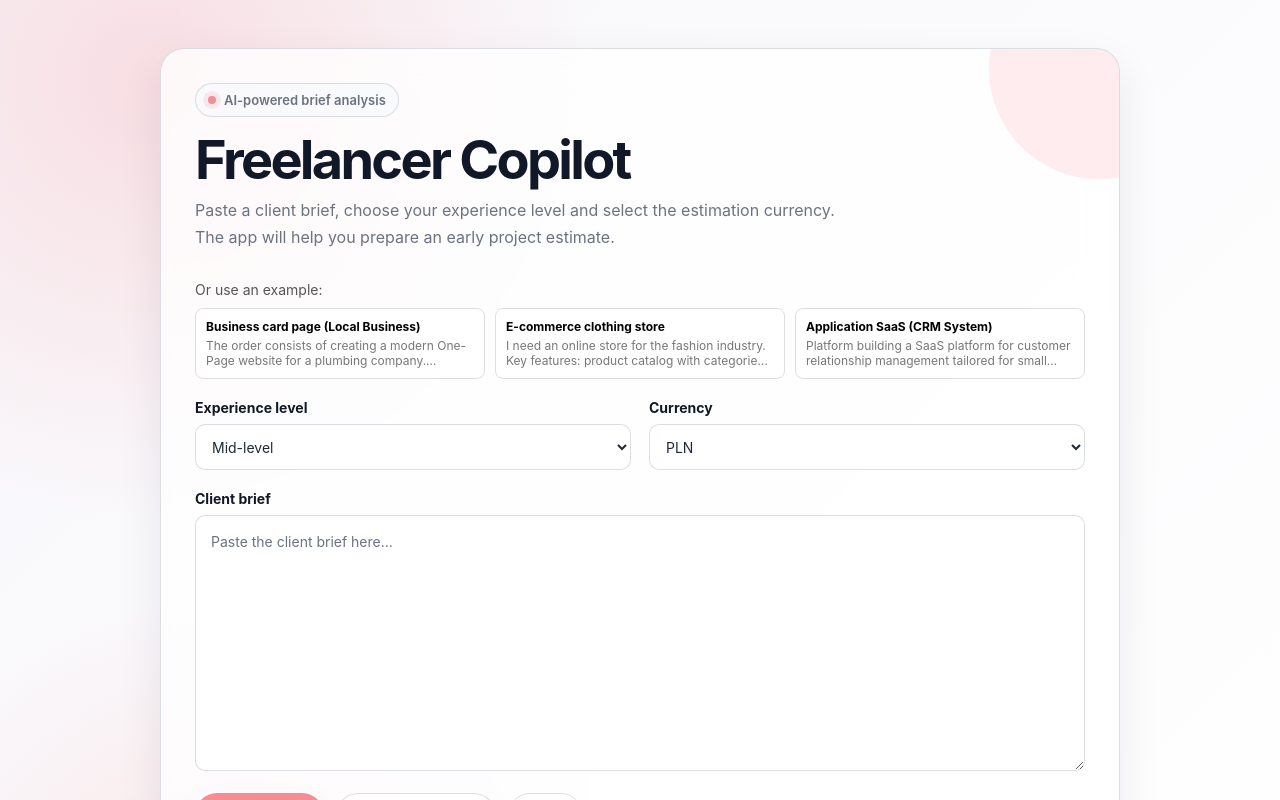
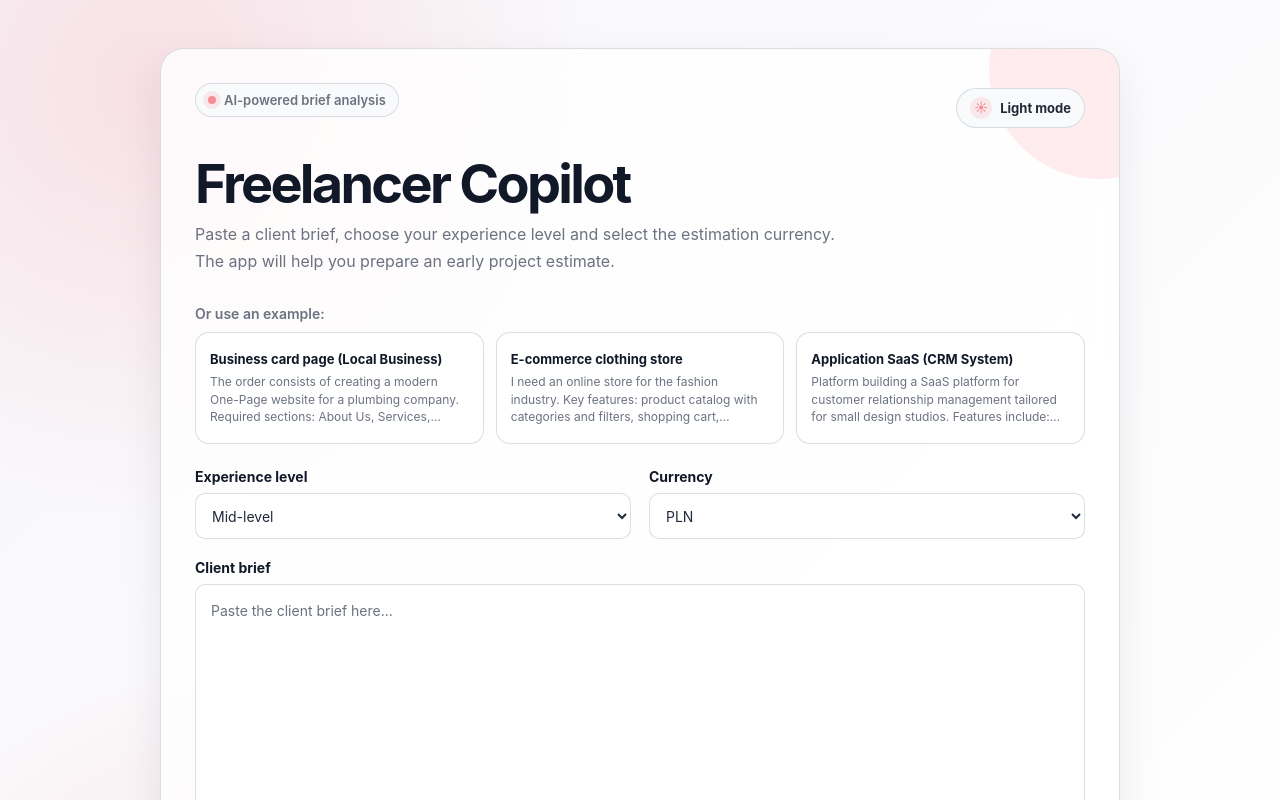
Before and after one commit to WiktoriaWezgraj/FreelancerCopilot, a React (Vite) app in the folder frontend/: page / in a window 1280 px wide. Shown: the top 800 px of the page. Built offline with nearby package versions, Linux system fonts and the light colour scheme.

Commit message:
Add dark mode toggle with localStorage support

```diff
--- a/frontend/src/App.jsx
+++ b/frontend/src/App.jsx
@@ -1,10 +1,12 @@
-import React, { useState } from "react";
+import React, { useEffect, useState } from "react";
 import { analyzeBrief } from "./api";
 import BriefForm from "./components/BriefForm";
 import ResultCard from "./components/ResultCard";
+import ThemeToggle from "./components/ThemeToggle";
 import { createMockResult } from "./utils/mockResult";
+import { applyTheme, getStoredTheme, saveTheme } from "./utils/themeStorage";
+import { projectExamples } from "./data/examples";
 import "./styles/App.css";
-import { projectExamples } from "./data/examples";
 
 export default function App() {
   const [briefText, setBriefText] = useState("");
@@ -12,6 +14,12 @@ export default function App() {
   const [currency, setCurrency] = useState("PLN");
   const [result, setResult] = useState(null);
   const [loading, setLoading] = useState(false);
+  const [theme, setTheme] = useState(() => getStoredTheme() || "light");
+
+  useEffect(() => {
+    applyTheme(theme);
+    saveTheme(theme);
+  }, [theme]);
 
   async function handleAnalyze() {
     if (!briefText.trim()) {
@@ -52,15 +60,28 @@ export default function App() {
     setResult(null);
   }
 
+  function handleUseExample(description) {
+    setBriefText(description);
+    setResult(null);
+  }
+
+  function handleToggleTheme() {
+    setTheme((currentTheme) => (currentTheme === "light" ? "dark" : "light"));
+  }
+
   return (
     <main className="app">
       <div className="app-shell">
-        <header className="app-header">
+        <div className="top-bar">
           <div className="app-badge">
             <span className="app-badge-dot" />
             AI-powered brief analysis
           </div>
 
+          <ThemeToggle theme={theme} onToggle={handleToggleTheme} />
+        </div>
+
+        <header className="app-header">
           <h1>Freelancer Copilot</h1>
           <p>
             Paste a client brief, choose your experience level and select the
@@ -69,44 +90,23 @@ export default function App() {
           </p>
         </header>
 
-        <div style={{ marginBottom: "20px" }}>
-          <p style={{ fontSize: "14px", marginBottom: "10px", color: "#555" }}>
-            Or use an example:
-          </p>
-          <div style={{ display: "flex", gap: "10px", flexWrap: "wrap" }}>
-            {projectExamples.map((ex) => (
+        <section className="examples-section">
+          <p className="examples-label">Or use an example:</p>
+
+          <div className="examples-grid">
+            {projectExamples.map((example) => (
               <button
-                key={ex.id}
-                onClick={() => setBriefText(ex.description)}
-                style={{
-                  padding: "10px",
-                  cursor: "pointer",
-                  fontSize: "12px",
-                  borderRadius: "8px",
-                  border: "1px solid #ddd",
-                  backgroundColor: "#fff",
-                  textAlign: "left",
-                  flex: "1",
-                  minWidth: "150px",
-                  transition: "background 0.2s"
-                }}
-                onMouseOver={(e) => (e.currentTarget.style.backgroundColor = "#f9f9f9")}
-                onMouseOut={(e) => (e.currentTarget.style.backgroundColor = "#fff")}
+                key={example.id}
+                type="button"
+                className="example-card"
+                onClick={() => handleUseExample(example.description)}
               >
-                <strong style={{ display: "block", marginBottom: "4px" }}>{ex.title}</strong>
-                <span style={{
-                  display: "-webkit-box",
-                  WebkitLineClamp: "2",
-                  WebkitBoxOrient: "vertical",
-                  overflow: "hidden",
-                  color: "#777"
-                }}>
-                  {ex.description}
-                </span>
+                <strong>{example.title}</strong>
+                <span>{example.description}</span>
               </button>
             ))}
           </div>
-        </div>
+        </section>
 
         <BriefForm
           briefText={briefText}
--- /dev/null
+++ b/frontend/src/components/ThemeToggle.jsx
@@ -0,0 +1,10 @@
+export default function ThemeToggle({ theme, onToggle }) {
+  const isDark = theme === "dark";
+
+  return (
+    <button className="theme-toggle" type="button" onClick={onToggle}>
+      <span className="theme-toggle-icon">{isDark ? "☾" : "☀"}</span>
+      <span>{isDark ? "Dark mode" : "Light mode"}</span>
+    </button>
+  );
+}
--- a/frontend/src/styles/App.css
+++ b/frontend/src/styles/App.css
@@ -79,8 +79,8 @@ body {
   font-family: Inter, ui-sans-serif, system-ui, -apple-system, BlinkMacSystemFont,
     "Segoe UI", Arial, sans-serif;
   background:
-    radial-gradient(circle at 12% 8%, rgba(247, 140, 148, 0.24), transparent 28rem),
-    radial-gradient(circle at 18% 92%, rgba(247, 140, 148, 0.22), transparent 24rem),
+    radial-gradient(circle at 12% 8%, var(--color-bg-gradient-1), transparent 28rem),
+    radial-gradient(circle at 18% 92%, var(--color-bg-gradient-1), transparent 24rem),
     linear-gradient(135deg, var(--color-bg), var(--color-bg-gradient-2));
 }
 
@@ -197,7 +197,114 @@ button:active:not(:disabled) {
   text-align: center;
 }
 
+.top-bar {
+  position: relative;
+  z-index: 1;
+  display: flex;
+  align-items: center;
+  justify-content: space-between;
+  gap: 16px;
+  margin-bottom: 24px;
+}
+
+.theme-toggle {
+  display: inline-flex;
+  align-items: center;
+  gap: 8px;
+  min-height: 40px;
+  padding: 8px 13px;
+  border: 1px solid var(--color-border);
+  border-radius: 999px;
+  background-color: var(--color-surface-muted);
+  color: var(--color-text);
+  cursor: pointer;
+  font-size: 13px;
+  font-weight: 700;
+}
+
+.theme-toggle:hover {
+  border-color: var(--color-accent);
+  color: var(--color-accent);
+}
+
+.theme-toggle-icon {
+  display: inline-flex;
+  align-items: center;
+  justify-content: center;
+  width: 22px;
+  height: 22px;
+  border-radius: 999px;
+  background-color: var(--color-accent-soft);
+  color: var(--color-accent);
+  font-size: 13px;
+  line-height: 1;
+}
+
+.examples-section {
+  position: relative;
+  z-index: 1;
+  margin-bottom: 24px;
+}
+
+.examples-label {
+  margin: 0 0 10px;
+  color: var(--color-text-muted);
+  font-size: 14px;
+  font-weight: 600;
+}
+
+.examples-grid {
+  display: grid;
+  grid-template-columns: repeat(3, minmax(0, 1fr));
+  gap: 12px;
+}
+
+.example-card {
+  display: block;
+  min-height: 112px;
+  padding: 14px;
+  border: 1px solid var(--color-border);
+  border-radius: 14px;
+  background-color: var(--color-surface-strong);
+  color: var(--color-text);
+  cursor: pointer;
+  text-align: left;
+}
+
+.example-card:hover {
+  border-color: var(--color-accent);
+  box-shadow: 0 12px 24px var(--color-accent-soft);
+}
+
+.example-card strong {
+  display: block;
+  margin-bottom: 6px;
+  color: var(--color-text-strong);
+  font-size: 13px;
+}
+
+.example-card span {
+  display: -webkit-box;
+  overflow: hidden;
+  color: var(--color-text-muted);
+  font-size: 12px;
+  line-height: 1.45;
+  -webkit-box-orient: vertical;
+  -webkit-line-clamp: 3;
+}
+
+@media (max-width: 800px) {
+  .examples-grid {
+    grid-template-columns: 1fr;
+  }
+}
+
 @media (max-width: 700px) {
+  .top-bar {
+    align-items: flex-start;
+    flex-direction: column;
+  }
+
   .app {
     width: min(100% - 20px, 960px);
     padding: 24px 0;
--- a/frontend/src/styles/result-card.css
+++ b/frontend/src/styles/result-card.css
@@ -98,7 +98,7 @@
   padding: 18px 20px;
   border-radius: 16px;
   border: 1px solid var(--color-border);
-  background: #ffffff;
+  background: var(--color-surface-strong);
 }
 
 .decision-content {
@@ -134,7 +134,7 @@
 }
 
 .decision-yes {
-  background: #ffffff;
+  background: var(--color-surface-strong);
 }
 
 .decision-yes .decision-icon {
@@ -143,7 +143,7 @@
 }
 
 .decision-no {
-  background: #ffffff;
+  background: var(--color-surface-strong);
 }
 
 .decision-no .decision-icon {
@@ -152,7 +152,7 @@
 }
 
 .decision-maybe {
-  background: #ffffff;
+  background: var(--color-surface-strong);
 }
 
 .decision-maybe .decision-icon {
@@ -165,8 +165,12 @@
 .risk-row {
   border-color: rgba(245, 158, 11, 0.38);
   background:
-    linear-gradient(135deg, rgba(245, 158, 11, 0.08), #ffffff 48%),
-    #ffffff;
+    linear-gradient(
+      135deg,
+      rgba(245, 158, 11, 0.09),
+      var(--color-surface-strong) 52%
+    ),
+    var(--color-surface-strong);
 }
 
 .risk-header {
@@ -196,7 +200,7 @@
   padding: 18px;
   border: 1px solid var(--color-border);
   border-radius: 16px;
-  background-color: #ffffff;
+  background-color: var(--color-surface-strong);
 }
 
 .section-heading {
@@ -233,8 +237,12 @@
   border: 1px solid rgba(245, 158, 11, 0.28);
   border-radius: 14px;
   background:
-    linear-gradient(135deg, rgba(245, 158, 11, 0.07), #ffffff 52%),
-    #ffffff;
+    linear-gradient(
+      135deg,
+      rgba(245, 158, 11, 0.08),
+      var(--color-surface-strong) 58%
+    ),
+    var(--color-surface-strong);
 }
 
 .risk-category {
@@ -293,6 +301,73 @@
   font-weight: 900;
 }
 
+:root[data-theme="dark"] .result-card::before {
+  background: rgba(2, 86, 198, 0.16);
+}
+
+:root[data-theme="dark"] .decision-box,
+:root[data-theme="dark"] .result-row,
+:root[data-theme="dark"] .result-section {
+  background-color: rgba(17, 24, 39, 0.92);
+}
+
+:root[data-theme="dark"] .decision-yes,
+:root[data-theme="dark"] .decision-no,
+:root[data-theme="dark"] .decision-maybe {
+  background: rgba(17, 24, 39, 0.92);
+}
+
+:root[data-theme="dark"] .risk-row {
+  border-color: rgba(245, 158, 11, 0.34);
+  background:
+    linear-gradient(
+      135deg,
+      rgba(245, 158, 11, 0.12),
+      rgba(17, 24, 39, 0.94) 54%
+    ),
+    rgba(17, 24, 39, 0.94);
+}
+
+:root[data-theme="dark"] .risk-card {
+  border-color: rgba(245, 158, 11, 0.28);
+  background:
+    linear-gradient(
+      135deg,
+      rgba(245, 158, 11, 0.1),
+      rgba(31, 41, 55, 0.92) 58%
+    ),
+    rgba(31, 41, 55, 0.92);
+}
+
+:root[data-theme="dark"] .risk-category {
+  background-color: rgba(245, 158, 11, 0.16);
+  color: #fbbf24;
+}
+
+:root[data-theme="dark"] .risk-icon {
+  background-color: rgba(245, 158, 11, 0.16);
+  color: #fbbf24;
+}
+
+:root[data-theme="dark"] .missing-list li {
+  background-color: rgba(31, 41, 55, 0.92);
+}
+
+:root[data-theme="dark"] .stack-list li {
+  background-color: rgba(2, 86, 198, 0.16);
+  border-color: rgba(96, 165, 250, 0.24);
+}
+
+:root[data-theme="dark"] .decision-yes .decision-icon {
+  background-color: rgba(16, 185, 129, 0.16);
+  color: #34d399;
+}
+
+:root[data-theme="dark"] .decision-no .decision-icon {
+  background-color: rgba(239, 68, 68, 0.16);
+  color: #f87171;
+}
+
 /* Responsive */
 
 @media (max-width: 800px) {
--- /dev/null
+++ b/frontend/src/utils/themeStorage.js
@@ -0,0 +1,13 @@
+const THEME_STORAGE_KEY = "freelancer-copilot-theme";
+
+export function getStoredTheme() {
+  return localStorage.getItem(THEME_STORAGE_KEY);
+}
+
+export function saveTheme(theme) {
+  localStorage.setItem(THEME_STORAGE_KEY, theme);
+}
+
+export function applyTheme(theme) {
+  document.documentElement.dataset.theme = theme;
+}
```
